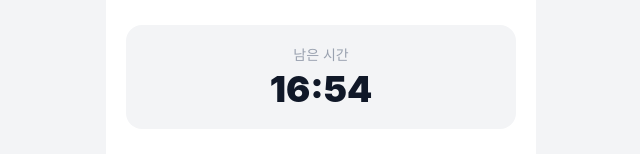
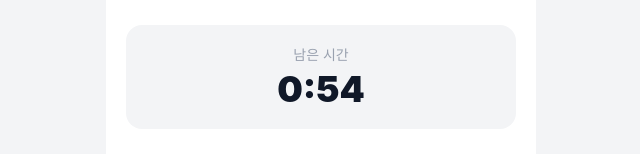
Before and after one commit to 10th-UMC-Hackathon-A/Frontend, a React (Vite) app in the folder hackathon_a_frontend/: page /progress in a window 1280 px wide. Shown: the part 159-313 px from the top of the page, without its empty margins (319-959 px from the left). Built offline with nearby package versions, Linux system fonts and the light colour scheme.

Commit message:
chore: 시간 1분으로 변경

```diff
--- a/hackathon_a_frontend/src/pages/VoteProgressPage.tsx
+++ b/hackathon_a_frontend/src/pages/VoteProgressPage.tsx
@@ -10,7 +10,7 @@ function getSecondsUntilNextDraw(): number {
   const now = new Date();
   const minutes = now.getMinutes();
   const seconds = now.getSeconds();
-  const nextMark = minutes < 30 ? 30 : 60;
+  const nextMark = minutes + 1; // 투표 주기(분 단위). 주기를 바꾸려면 이 "+1"을 원하는 분 수로 수정
   return (nextMark - minutes) * 60 - seconds;
 }
 
```
